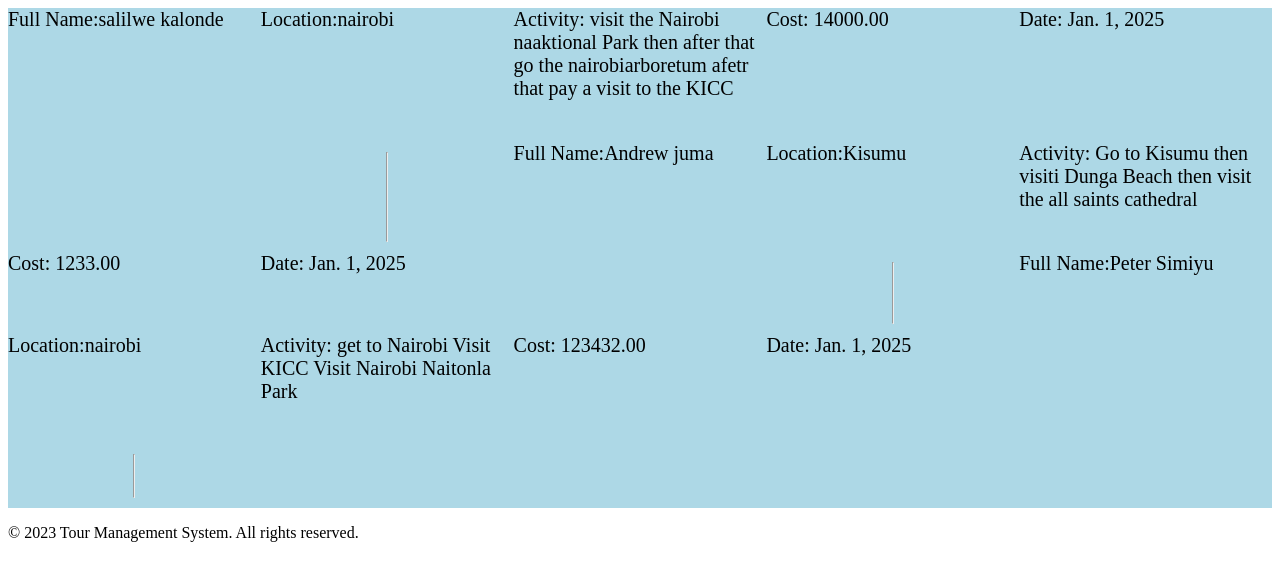
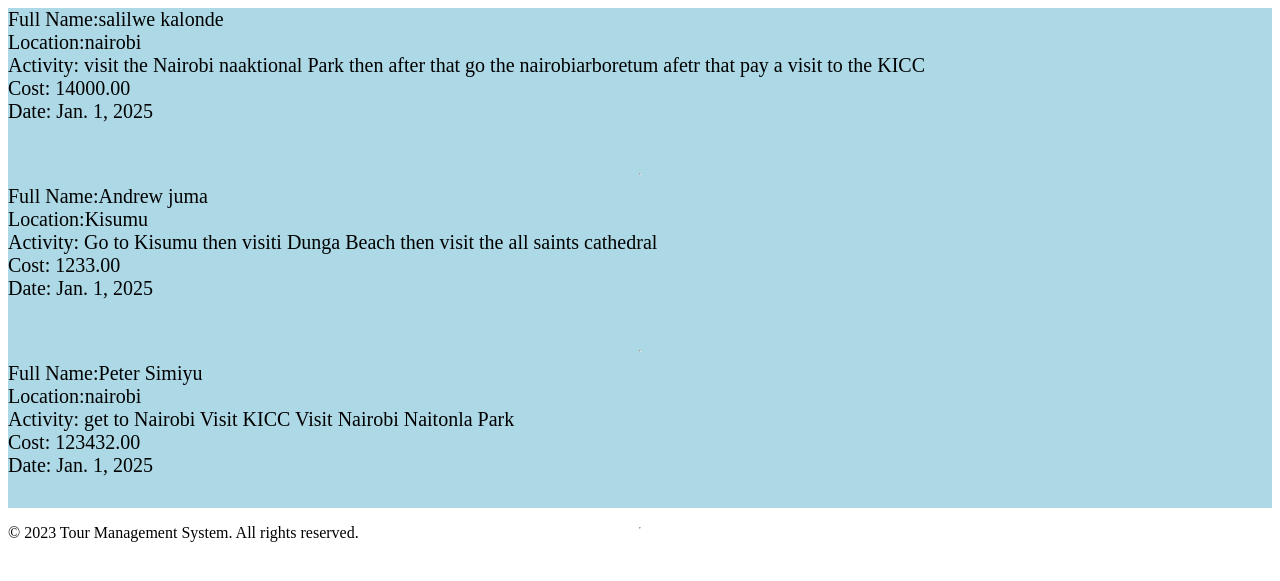
Before and after one commit to romafrica/TMS, a Django app: page /itinerary/ in a window 1280 px wide. Shown: the part 58-639 px from the top of the page. Run offline with Django 5.2, Linux system fonts and the light colour scheme; a user stored in the database is signed in; data comes from the database, SQL or seed files in the repository; both versions use the stored data as it was after the commit.

Commit message:
more styles2

```diff
--- a/Tour/templates/Tour/itinerary.html
+++ b/Tour/templates/Tour/itinerary.html
@@ -9,7 +9,7 @@
             font-style:Arial;
             height:500px;
             display:grid;
-            grid-template-columns:1fr 1fr 1fr 1fr 1fr;
+            grid-template-columns:1fr;
 
         }
     </style>
```
Also changed, not shown: db.sqlite3.
